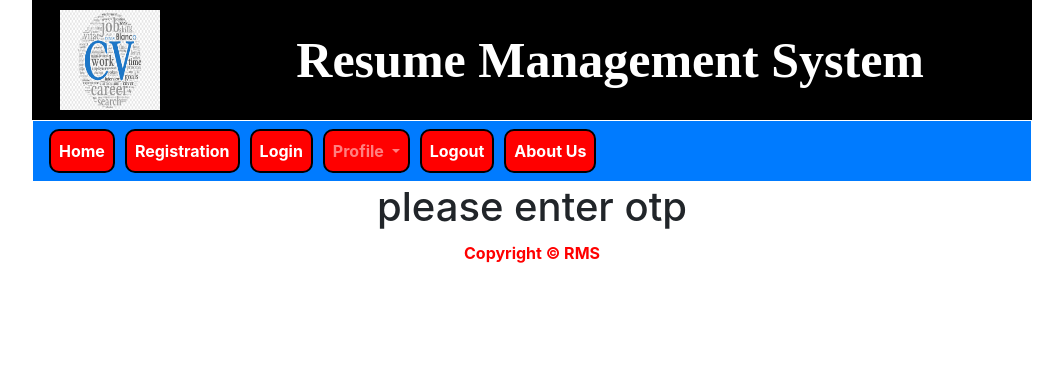
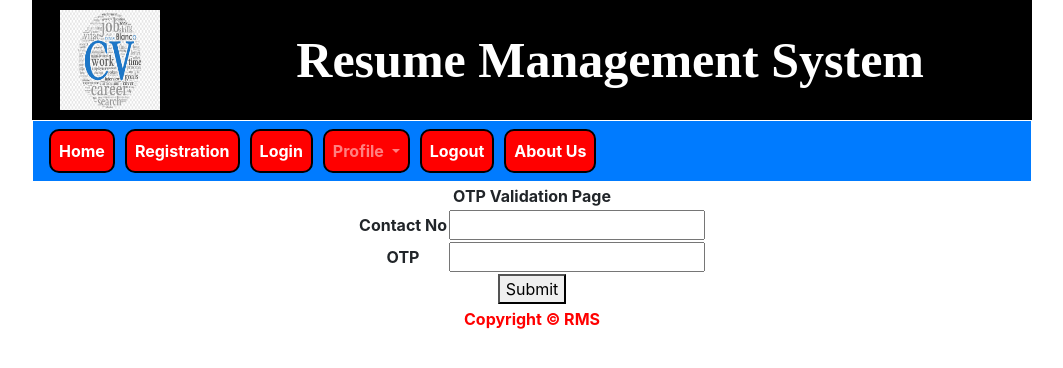
Before and after one commit to himanshu-x1/RMS_X, a Django app: page /user_otp/ in a window 1280 px wide. Shown: the top 368 px of the page, without its empty margins (108-1171 px from the left). Run offline with Django 3.2, Linux system fonts and the light colour scheme; lists and menus that the app fills with data are empty.

Commit message:
otp verification completed

```diff
--- a/process/forms.py
+++ b/process/forms.py
@@ -11,7 +11,7 @@ class RegistrationForm(forms.ModelForm):
         cno = self.cleaned_data['contact']
         #otp = self.cleaned_data['otp'] #0
         otp = random.randint(100000,999999)
-        message = 2
+        message = 'Welcome to RMS '+ str(otp)
         sendTextMessage(message,cno)
         return  otp
 
--- a/process/urls.py
+++ b/process/urls.py
@@ -8,6 +8,10 @@ urlpatterns = [
     path('',views.showIdex,name='main_page'),
     path('registration/',views.registration,name='registration'),
     path('user_registration/',views.registration,name='user_registration'),
+    #otp
+    path('validate_otp/',views.validate_otp,name='validate_otp'),
+    #conformation
+    path('conformation/',views.conformation,name= 'conformation'),
 
     #otp -page
     path('user_otp/',views.user_OTP,name='user-otp')
--- a/process/utils.py
+++ b/process/utils.py
@@ -7,9 +7,9 @@ def sendTextMessage(message,contactno):
     querystring = {
         "authorization": "UV6Fl6CIKIhRzrUWa05bOK6ZtYsALx0ggjd7ycmQC6v4Q1z5xLGJ4JLBOveQ",
         "sender_id": "CHKSMS",
-        "message": message,
+        "message": 2,
         "Language": "english",
-        "variables_values": "12345",
+        "variables_values": message,
         "route": "s",
         "numbers": contactno}
 
--- a/process/views.py
+++ b/process/views.py
@@ -1,5 +1,6 @@
 from django.shortcuts import render,redirect
 from process.forms import RegistrationForm
+from process.models import RegistrationModel
 
 # Create your views here.
 def showIdex(request):
@@ -25,3 +26,21 @@ def registration(request):
 
 def user_OTP(request):
     return render(request,"process_templates/otp.html")
+
+
+def validate_otp(request):
+    try:
+        result = RegistrationModel.objects.get(contact=request.POST.get("t1"),otp=request.POST.get("t2"))
+        if result.status == "pending":
+            result.status = "approved" #updating
+            result.save() #saving
+            return redirect('conformation')
+        else:
+            pass
+    except RegistrationModel.DoesNotExist:
+        print("Invalid")
+    return None
+
+
+def conformation(request):
+    return render(request,"process_templates/conformation.html")
--- a/templates/process_templates/otp.html
+++ b/templates/process_templates/otp.html
@@ -3,5 +3,25 @@
 {% block content %}
     {% load static %}
 
-    <h1>please enter otp</h1>
+
+<form action="{% url 'validate_otp' %}" method="post">
+    {% csrf_token %}
+   <table align="center" border="0">
+   <tr><th colspan="2">
+       OTP Validation Page
+   </th></tr>
+   <tr>
+       <th>Contact No</th>
+       <th><input type="number" required name="t1"></th>
+   </tr>
+    <tr>
+       <th>OTP</th>
+       <th><input type="number" required name="t2"></th>
+   </tr>
+   <tr><th colspan="2">
+       <button type="submit">Submit</button>
+   </th></tr>
+   </table>
+</form>
+
 {% endblock %}
```
Also changed, not shown: templates/process_templates/conformation.html (added, +8 -0 lines), db.sqlite3.
